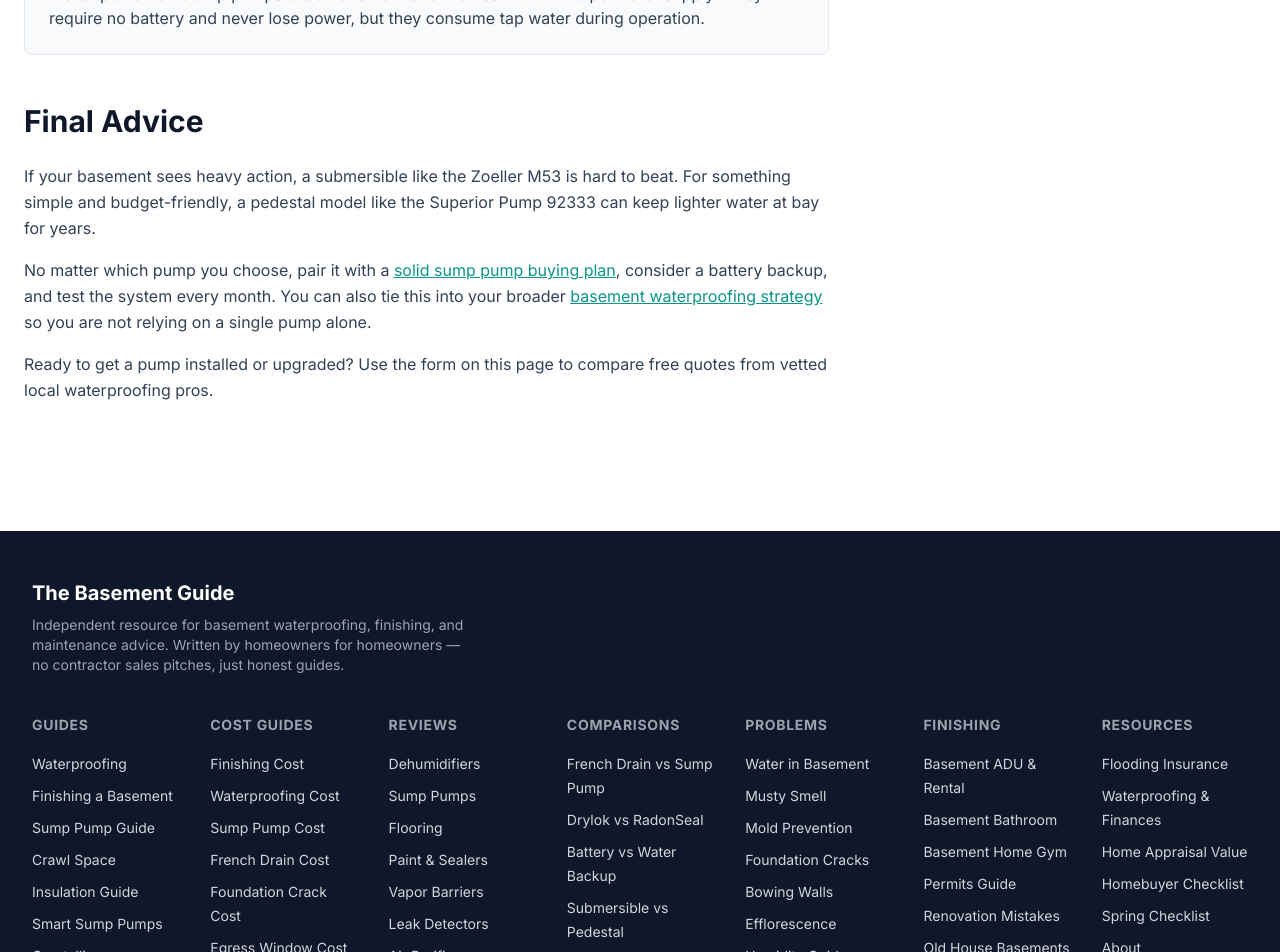
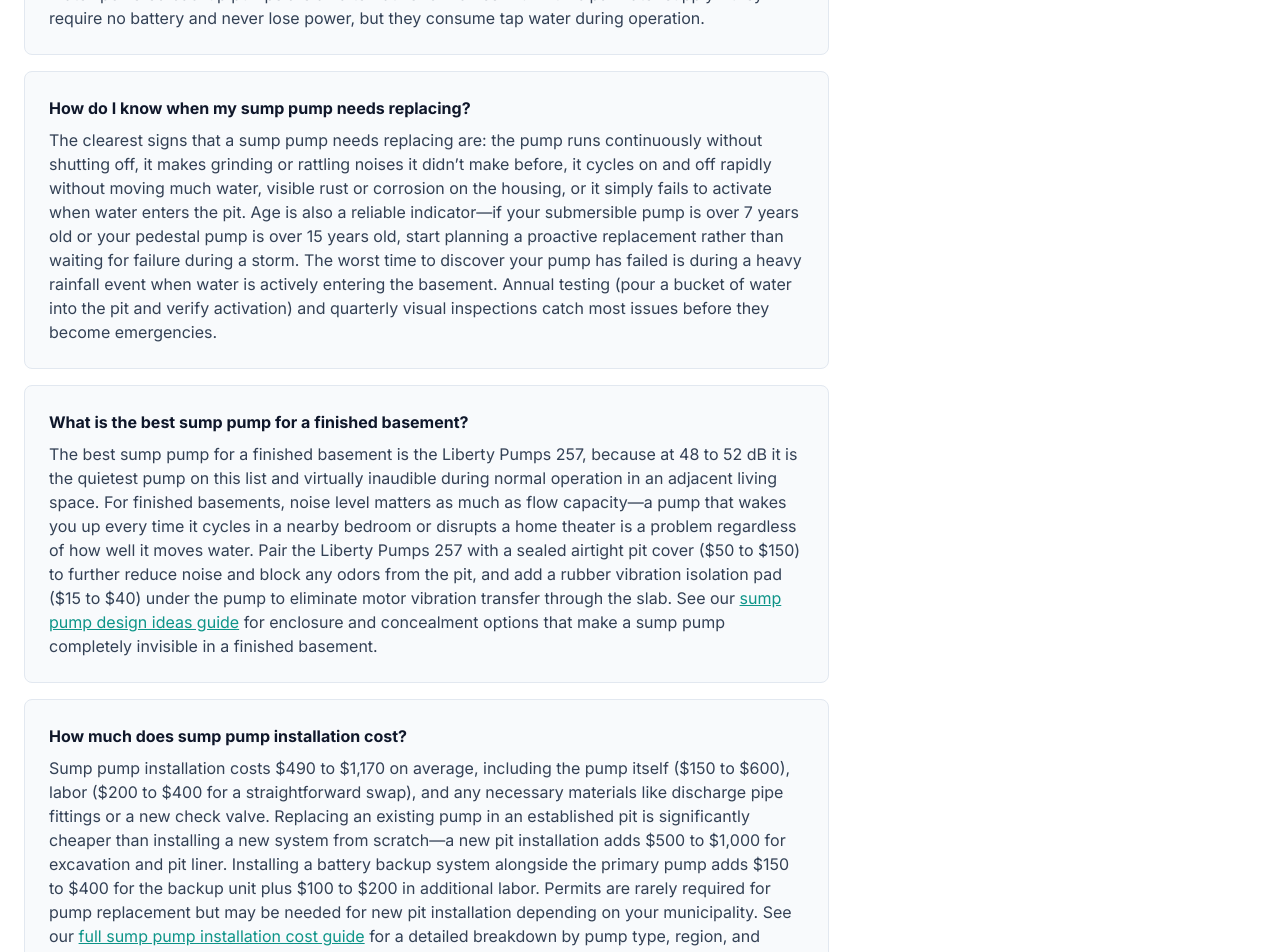
Before and after one commit to thebasementguide2026/basement-guide, a Next.js app: page /articles/best-sump-pumps-2026 in a window 1280 px wide. Shown: the part 9680-10632 px from the top of the page. Built offline with nearby package versions, Linux system fonts and the light colour scheme.

Commit message:
Add 3 new visible FAQ entries for replacing, finished basement, and installation cost

```diff
--- a/app/articles/best-sump-pumps-2026/page.tsx
+++ b/app/articles/best-sump-pumps-2026/page.tsx
@@ -561,6 +561,18 @@ export default function BestSumpPumps2026() {
                   <h3 className='font-bold text-slate-900 mb-2'>Do I really need a battery backup for my sump pump?</h3>
                   <p className='text-slate-700'>Yes, a battery backup is one of the most important investments a sump pump owner can make, because the storms that cause basement flooding are the same storms that knock out power. A primary pump with no backup is completely useless the moment the power goes out, which is exactly when you need it most. Battery backup systems ($150 to $400) activate automatically when the primary pump loses power and can run for 5 to 10 hours depending on cycling frequency. Water-powered backup pumps are an alternative for homes with municipal water supply&#8212;they require no battery and never lose power, but they consume tap water during operation.</p>
                 </div>
+                            <div className='bg-slate-50 rounded-lg p-6 border border-slate-200'>
+              <h3 className='font-bold text-slate-900 mb-2'>How do I know when my sump pump needs replacing?</h3>
+              <p className='text-slate-700'>The clearest signs that a sump pump needs replacing are: the pump runs continuously without shutting off, it makes grinding or rattling noises it didn&#8217;t make before, it cycles on and off rapidly without moving much water, visible rust or corrosion on the housing, or it simply fails to activate when water enters the pit. Age is also a reliable indicator&#8212;if your submersible pump is over 7 years old or your pedestal pump is over 15 years old, start planning a proactive replacement rather than waiting for failure during a storm. The worst time to discover your pump has failed is during a heavy rainfall event when water is actively entering the basement. Annual testing (pour a bucket of water into the pit and verify activation) and quarterly visual inspections catch most issues before they become emergencies.</p>
+            </div>
+            <div className='bg-slate-50 rounded-lg p-6 border border-slate-200'>
+              <h3 className='font-bold text-slate-900 mb-2'>What is the best sump pump for a finished basement?</h3>
+              <p className='text-slate-700'>The best sump pump for a finished basement is the Liberty Pumps 257, because at 48 to 52 dB it is the quietest pump on this list and virtually inaudible during normal operation in an adjacent living space. For finished basements, noise level matters as much as flow capacity&#8212;a pump that wakes you up every time it cycles in a nearby bedroom or disrupts a home theater is a problem regardless of how well it moves water. Pair the Liberty Pumps 257 with a sealed airtight pit cover ($50 to $150) to further reduce noise and block any odors from the pit, and add a rubber vibration isolation pad ($15 to $40) under the pump to eliminate motor vibration transfer through the slab. See our <Link href='/articles/sump-pump-design-ideas' className='text-teal-600 underline hover:text-teal-800'>sump pump design ideas guide</Link> for enclosure and concealment options that make a sump pump completely invisible in a finished basement.</p>
+            </div>
+            <div className='bg-slate-50 rounded-lg p-6 border border-slate-200'>
+              <h3 className='font-bold text-slate-900 mb-2'>How much does sump pump installation cost?</h3>
+              <p className='text-slate-700'>Sump pump installation costs $490 to $1,170 on average, including the pump itself ($150 to $600), labor ($200 to $400 for a straightforward swap), and any necessary materials like discharge pipe fittings or a new check valve. Replacing an existing pump in an established pit is significantly cheaper than installing a new system from scratch&#8212;a new pit installation adds $500 to $1,000 for excavation and pit liner. Installing a battery backup system alongside the primary pump adds $150 to $400 for the backup unit plus $100 to $200 in additional labor. Permits are rarely required for pump replacement but may be needed for new pit installation depending on your municipality. See our <Link href='/articles/sump-pump-installation-cost' className='text-teal-600 underline hover:text-teal-800'>full sump pump installation cost guide</Link> for a detailed breakdown by pump type, region, and scope of work.</p>
+            </div>
               </div>
             </section>
 
```
